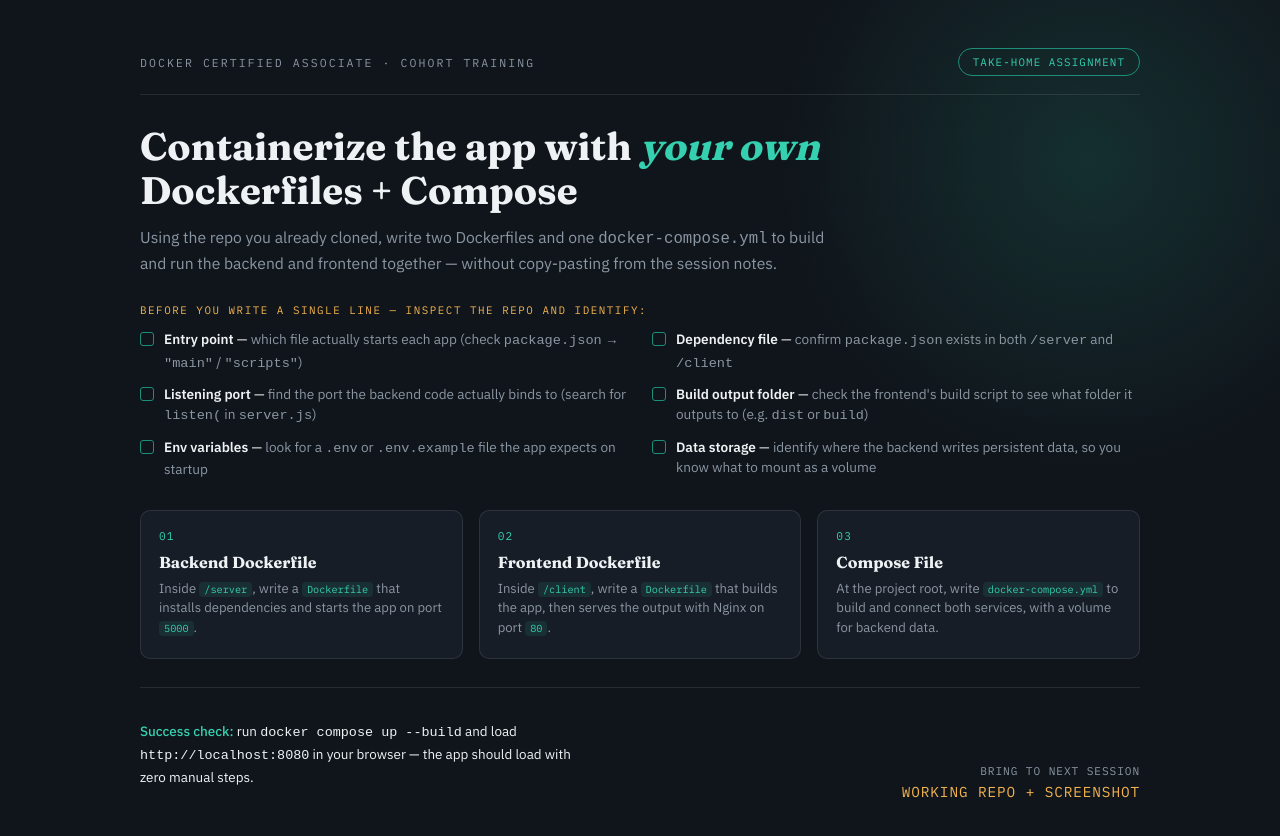
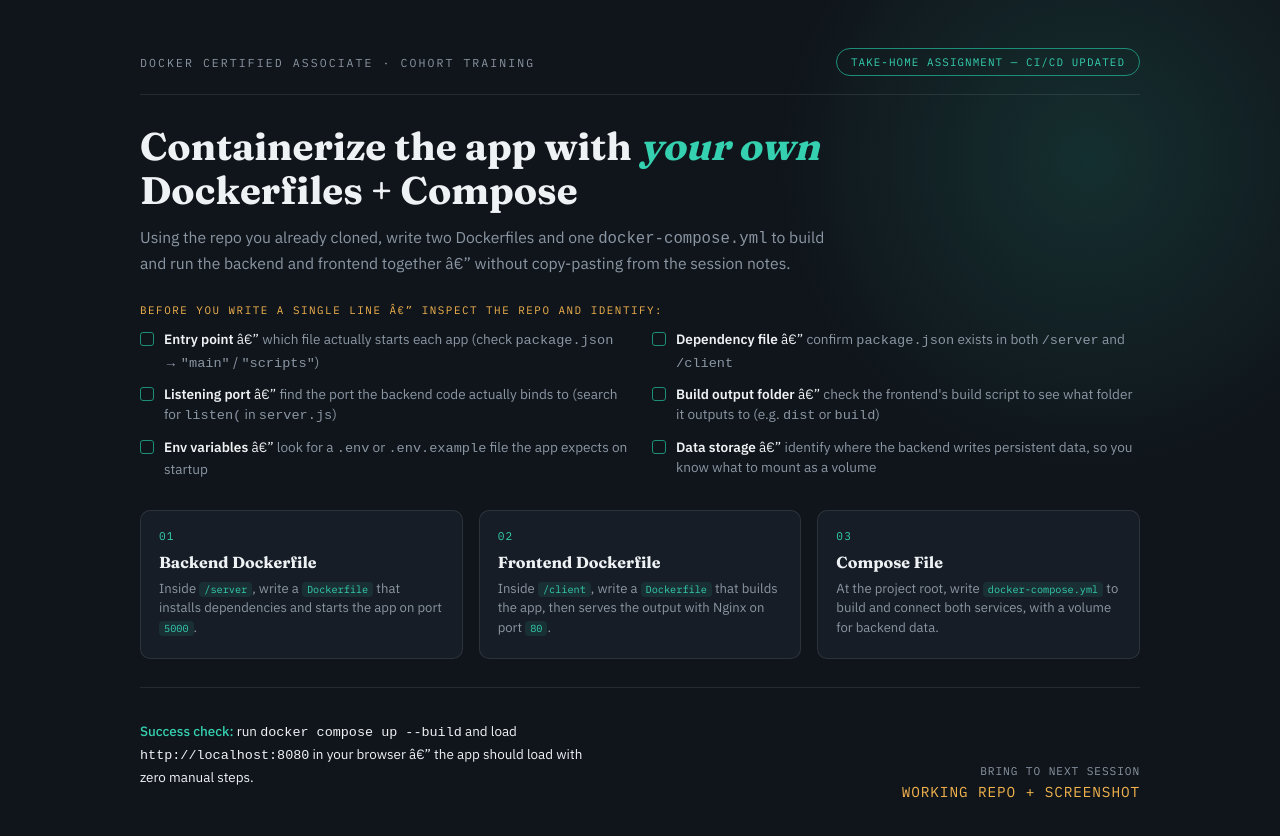
Before and after one commit to Jonathan-George/training-heights, a plain HTML site: page index.html in a window 1280 px wide. Drawn offline with Linux system fonts and the light colour scheme.

```diff
--- a/index.html
+++ b/index.html
@@ -3,7 +3,7 @@
 <head>
 <meta charset="UTF-8">
 <meta name="viewport" content="width=device-width, initial-scale=1.0">
-<title>Assignment — Containerize the Capstone App</title>
+<title>Assignment â€” Containerize the Capstone App</title>
 <link rel="preconnect" href="https://fonts.googleapis.com">
 <link rel="preconnect" href="https://fonts.gstatic.com" crossorigin>
 <link href="https://fonts.googleapis.com/css2?family=Fraunces:opsz,wght@9..144,500;9..144,700&family=IBM+Plex+Sans:wght@400;500;600&family=IBM+Plex+Mono:wght@400;500&display=swap" rel="stylesheet">
@@ -153,23 +153,23 @@
 
   <header>
     <div class="kicker">Docker Certified Associate &middot; Cohort Training</div>
-    <div class="tag">Take-Home Assignment</div>
+    <div class="tag">Take-Home Assignment — CI/CD Updated</div>
   </header>
 
   <h1>Containerize the app with <em>your own</em> Dockerfiles + Compose</h1>
   <p class="goal">
     Using the repo you already cloned, write two Dockerfiles and one <code>docker-compose.yml</code>
-    to build and run the backend and frontend together — without copy-pasting from the session notes.
+    to build and run the backend and frontend together â€” without copy-pasting from the session notes.
   </p>
 
-  <p class="section-label">Before you write a single line — inspect the repo and identify:</p>
+  <p class="section-label">Before you write a single line â€” inspect the repo and identify:</p>
   <div class="checklist">
-    <div class="check"><span class="box"></span><span><b>Entry point</b> — <span class="dim">which file actually starts each app (check <code>package.json</code> &rarr; <code>"main"</code> / <code>"scripts"</code>)</span></span></div>
-    <div class="check"><span class="box"></span><span><b>Dependency file</b> — <span class="dim">confirm <code>package.json</code> exists in both <code>/server</code> and <code>/client</code></span></span></div>
-    <div class="check"><span class="box"></span><span><b>Listening port</b> — <span class="dim">find the port the backend code actually binds to (search for <code>listen(</code> in <code>server.js</code>)</span></span></div>
-    <div class="check"><span class="box"></span><span><b>Build output folder</b> — <span class="dim">check the frontend's build script to see what folder it outputs to (e.g. <code>dist</code> or <code>build</code>)</span></span></div>
-    <div class="check"><span class="box"></span><span><b>Env variables</b> — <span class="dim">look for a <code>.env</code> or <code>.env.example</code> file the app expects on startup</span></span></div>
-    <div class="check"><span class="box"></span><span><b>Data storage</b> — <span class="dim">identify where the backend writes persistent data, so you know what to mount as a volume</span></span></div>
+    <div class="check"><span class="box"></span><span><b>Entry point</b> â€” <span class="dim">which file actually starts each app (check <code>package.json</code> &rarr; <code>"main"</code> / <code>"scripts"</code>)</span></span></div>
+    <div class="check"><span class="box"></span><span><b>Dependency file</b> â€” <span class="dim">confirm <code>package.json</code> exists in both <code>/server</code> and <code>/client</code></span></span></div>
+    <div class="check"><span class="box"></span><span><b>Listening port</b> â€” <span class="dim">find the port the backend code actually binds to (search for <code>listen(</code> in <code>server.js</code>)</span></span></div>
+    <div class="check"><span class="box"></span><span><b>Build output folder</b> â€” <span class="dim">check the frontend's build script to see what folder it outputs to (e.g. <code>dist</code> or <code>build</code>)</span></span></div>
+    <div class="check"><span class="box"></span><span><b>Env variables</b> â€” <span class="dim">look for a <code>.env</code> or <code>.env.example</code> file the app expects on startup</span></span></div>
+    <div class="check"><span class="box"></span><span><b>Data storage</b> â€” <span class="dim">identify where the backend writes persistent data, so you know what to mount as a volume</span></span></div>
   </div>
 
   <div class="steps">
@@ -193,7 +193,7 @@
   <div class="footer">
     <p class="success">
       <strong>Success check:</strong> run <code>docker compose up --build</code> and load
-      <code>http://localhost:8080</code> in your browser — the app should load with zero manual steps.
+      <code>http://localhost:8080</code> in your browser â€” the app should load with zero manual steps.
     </p>
     <div class="due">Bring to next session<span>Working repo + screenshot</span></div>
   </div>
```
